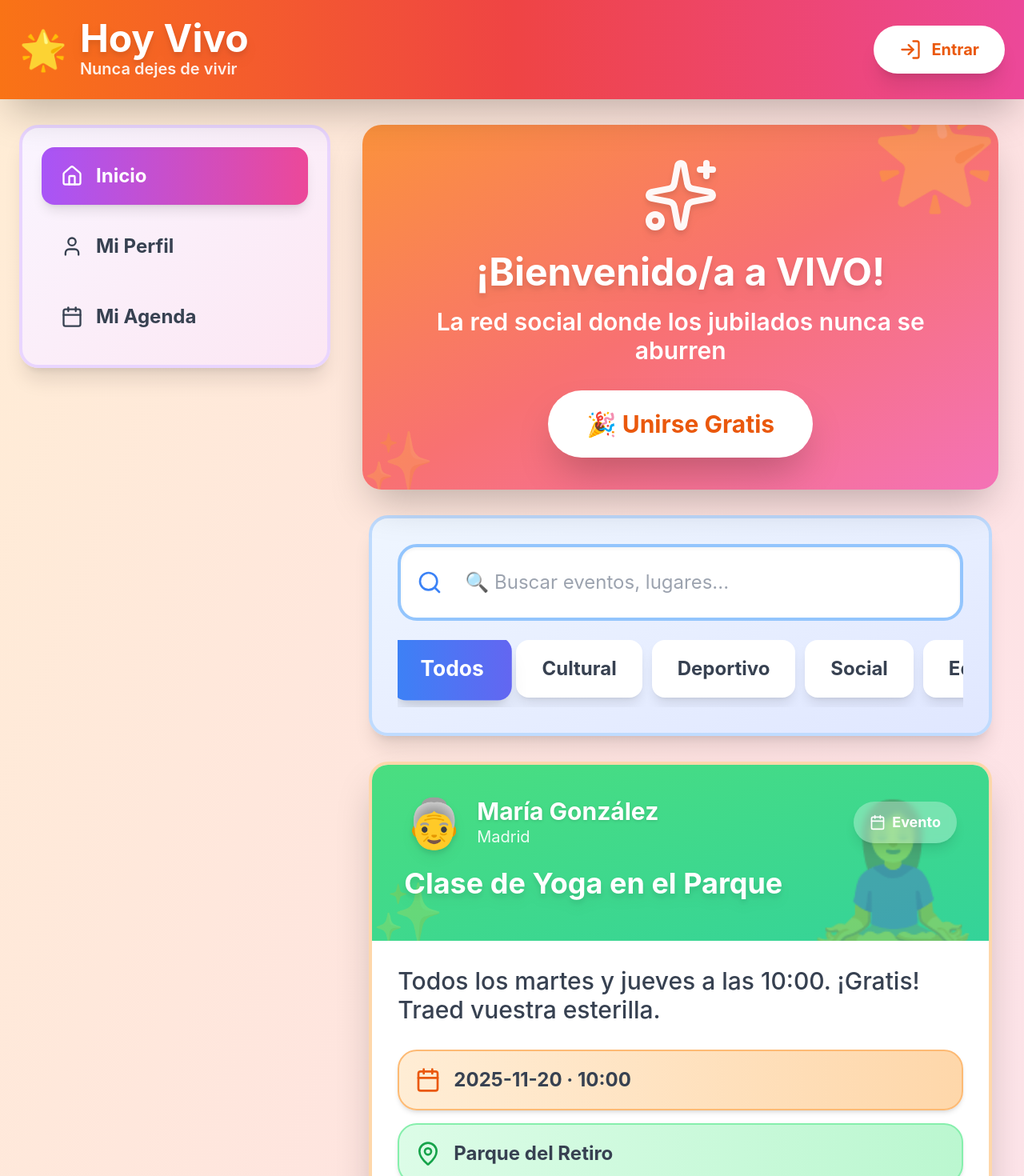
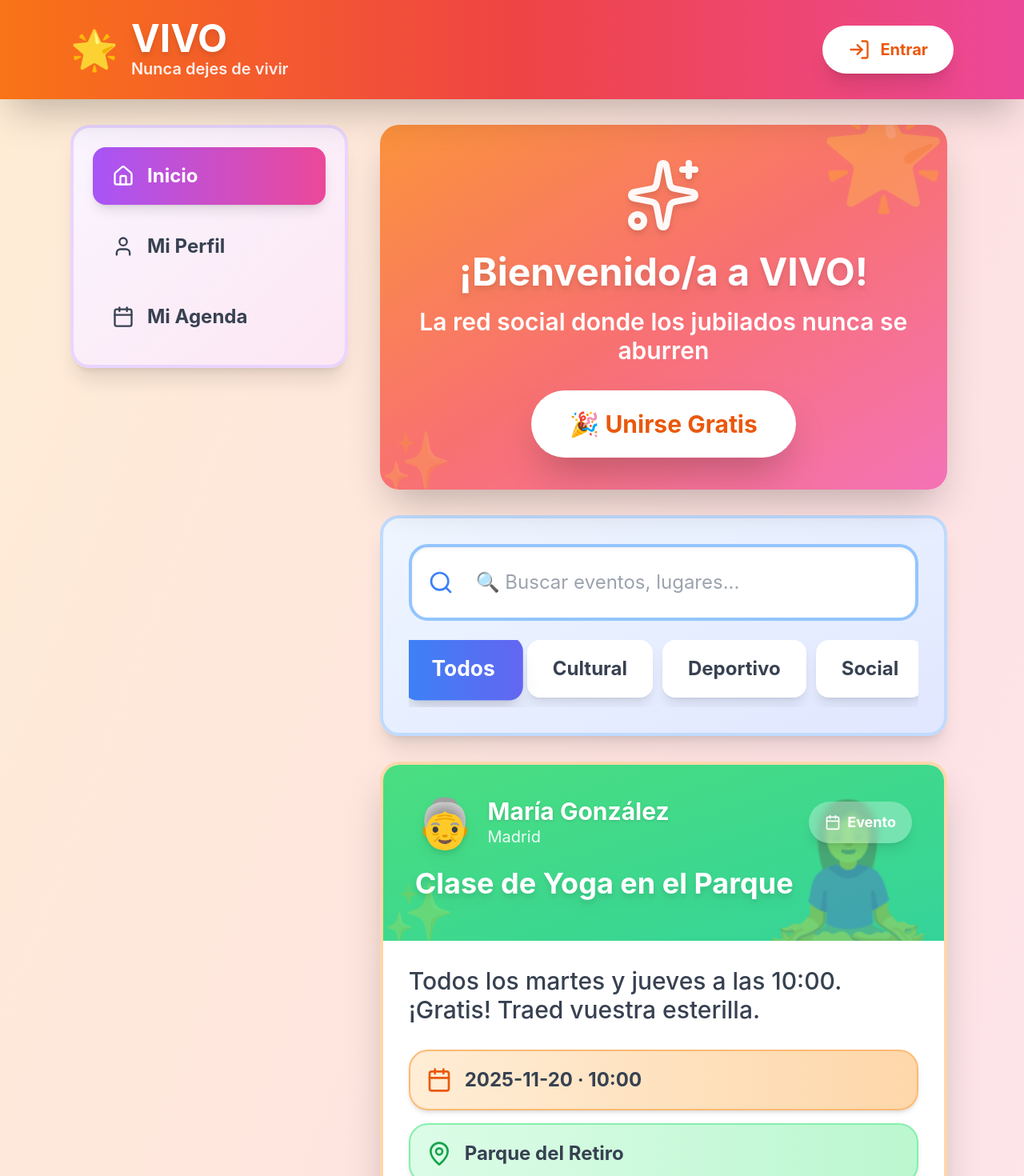
Before and after one commit to HoyVivo/Vivo, a React (Create React App) app: page / in a window 1280 px wide. Shown: the top 1470 px of the page at 80% size. Built offline with nearby package versions, Linux system fonts and the light colour scheme.

Commit message:
Revertir a versión original

```diff
--- a/src/App.js
+++ b/src/App.js
@@ -320,7 +320,7 @@ function App() {
     const isLiked = user && post.likedBy?.includes(user.id);
 
     return (
-      <div className="bg-white rounded-3xl shadow-2xl mb-8 overflow-hidden transform transition-all hover:scale-[1.02] border-4 border-orange-200 mx-4 md:mx-2">
+      <div className="bg-white rounded-3xl shadow-2xl mb-8 overflow-hidden transform transition-all hover:scale-[1.02] border-4 border-orange-200">
         {/* Header con imagen grande */}
         <div className={`bg-gradient-to-br ${getCategoryColor()} p-8 md:p-10 text-white relative overflow-hidden`}>
           <div className="absolute top-0 right-0 text-[12rem] opacity-30 animate-pulse">{post.image}</div>
@@ -428,7 +428,7 @@ function App() {
       )}
 
       {/* Buscador y filtros - CON COLOR */}
-      <div className="bg-gradient-to-br from-blue-50 to-indigo-100 rounded-3xl shadow-xl p-4 md:p-8 mb-8 border-4 border-blue-200 mx-4 md:mx-2">
+      <div className="bg-gradient-to-br from-blue-50 to-indigo-100 rounded-3xl shadow-xl p-6 md:p-8 mb-8 border-4 border-blue-200">
         <div className="relative mb-6">
           <Search className="absolute left-6 top-1/2 transform -translate-y-1/2 text-blue-500 w-8 h-8" />
           <input
@@ -793,13 +793,13 @@ function App() {
     <div className="min-h-screen bg-gradient-to-br from-orange-100 via-red-100 to-pink-100">
       {/* Header */}
       <header className="bg-gradient-to-r from-orange-500 via-red-500 to-pink-500 shadow-2xl sticky top-0 z-40">
-        <div className="w-full px-2 md:px-6 py-6">
+        <div className="max-w-6xl mx-auto px-4 md:px-6 py-6">
           <div className="flex items-center justify-between">
             <div className="flex items-center gap-4">
               <div className="text-5xl animate-pulse">🌟</div>
               <div>
                 <h1 className="text-4xl md:text-5xl font-bold text-white drop-shadow-lg">
-                  Hoy Vivo
+                  VIVO
                 </h1>
                 <p className="text-lg md:text-xl text-white/90 font-semibold">Nunca dejes de vivir</p>
               </div>
@@ -832,7 +832,7 @@ function App() {
       </header>
 
       {/* Main content */}
-      <main className="w-full px-2 md:px-6 py-8 pb-32 md:pb-8">
+      <main className="max-w-6xl mx-auto px-4 md:px-6 py-8 pb-32 md:pb-8">
         <div className="grid md:grid-cols-3 gap-8">
           {/* Sidebar - Desktop only - CON COLOR */}
           <div className="hidden md:block">
```
